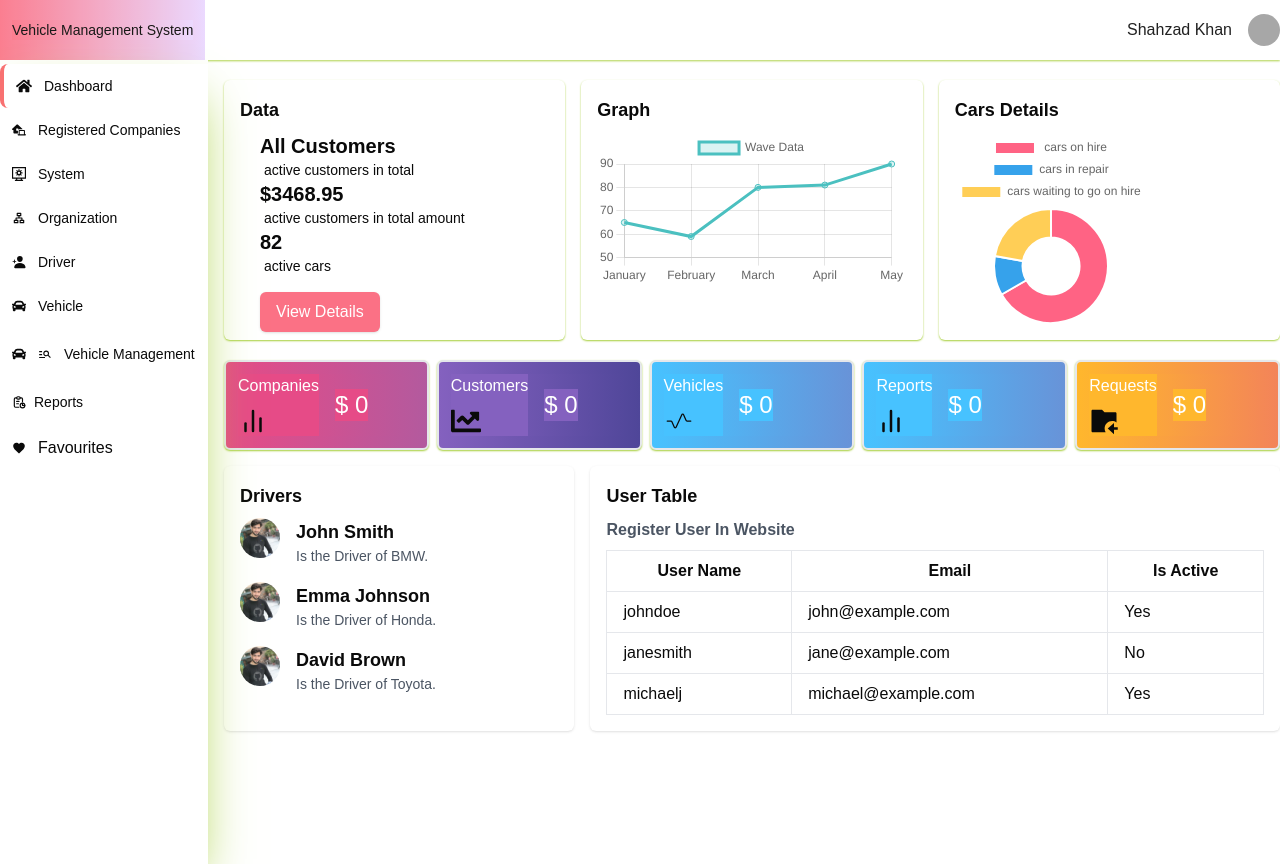
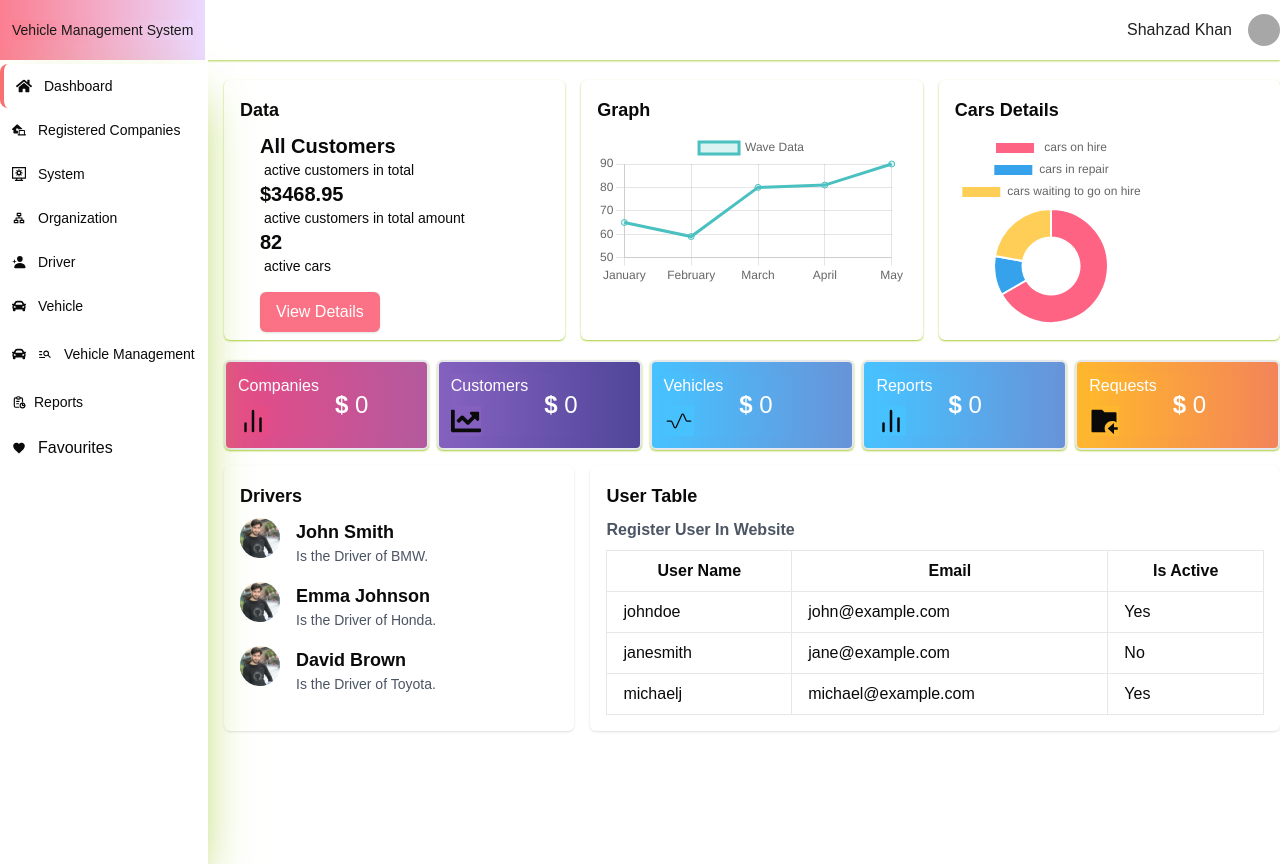
Before and after one commit to shahzad11khan/__borad, a Next.js app: page /Dashboard/Home in a window 1280 px wide. Built offline with nearby package versions, Linux system fonts and the light colour scheme; grey boxes are pictures that could not be loaded.

Commit message:
change color transparent

```diff
--- a/src/app/Dashboard/Home/page.js
+++ b/src/app/Dashboard/Home/page.js
@@ -148,26 +148,37 @@ const Page = () => {
               >
                 <div
                   // key={index}
-                  className={`flex items-center flex-col sm:flex-row gap-4 justify-start ml-3`}
+                  className={`flex items-center flex-col sm:flex-row gap-4 justify-start ml-3 bg-transparent`}
                   style={item.style}
                 >
                   <div
                     className={`flex flex-col items-start gap-2 justify-starttext-white`}
-                    style={item.colorx}
+                    style={{ ...item.colorx, backgroundColor: "transparent" }}
                   >
                     <span
-                      className={`font-medium text-white`}
-                      style={item.colorx}
+                      className={`font-medium text-white`} // Removed bg-transparent, not needed with text color
+                      style={{ ...item.colorx, backgroundColor: "transparent" }} // Ensure the background is transparent
                     >
                       {item.title}
                     </span>
-                    <span className={`text-start text-white`}>{item.icon}</span>
+
+                    <span
+                      className={`text-start text-white`}
+                      style={{ backgroundColor: "transparent" }}
+                    >
+                      {item.icon}
+                    </span>
                   </div>
-                  <span className="text-2xl text-white" style={item.colorx}>
-                    <stong style={item.colorx} className={`text-white`}>
-                      {" "}
-                      $
-                    </stong>{" "}
+                  <span
+                    className="text-2xl text-white"
+                    style={{ ...item.colorx, backgroundColor: "transparent" }}
+                  >
+                    <strong
+                      style={{ ...item.colorx, backgroundColor: "transparent" }} // Corrected spelling from stong to strong
+                      className="text-white" // Added text-white class
+                    >
+                      {" $"}
+                    </strong>{" "}
                     {item.count}
                   </span>
                 </div>
```
